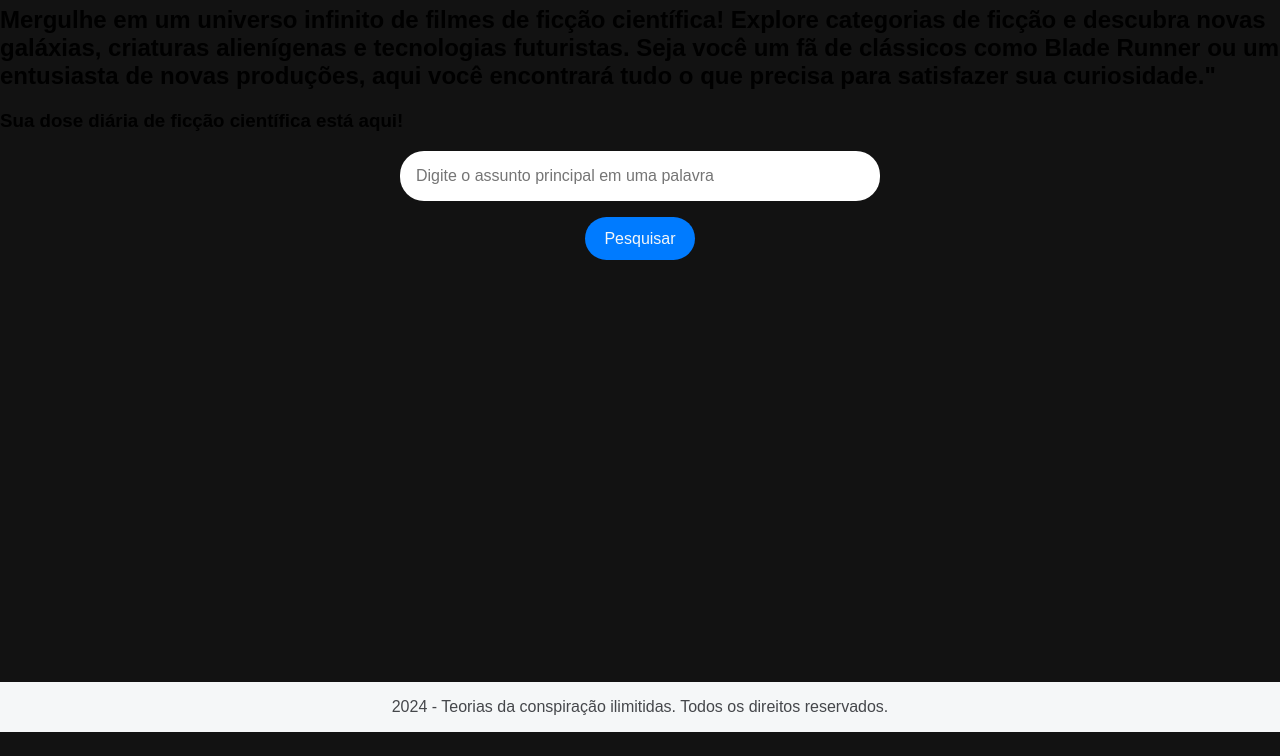
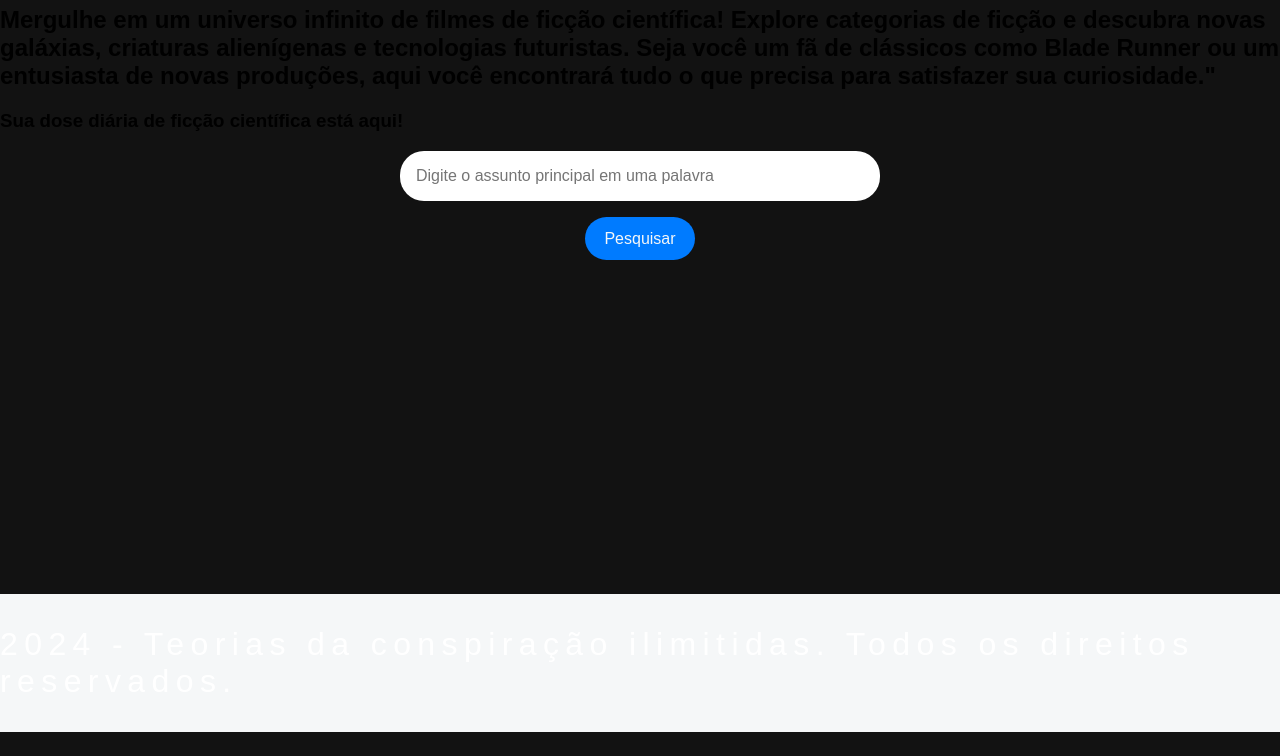
Before and after one commit to rabeloro/ImersaoDevGemini, a plain HTML site: page index.html in a window 1280 px wide. Shown: the part 68-824 px from the top of the page. Drawn offline with Linux system fonts and the light colour scheme; a web font is replaced by a local one.

Commit message:
Add files via upload

```diff
--- a/style.css
+++ b/style.css
@@ -22,6 +22,15 @@ h1 {
     text-align: center; /* Alinha o texto ao centro */
     letter-spacing: 0.4rem; /* Espaçamento entre letras */
 }
+
+/* Estiliza os parágrafos*/
+p{
+    font-size: 2.0rem; /* Tamanho da fonte */
+    color: #FFFFFF ; /* Cor do texto */
+    text-align: left; /* Alinha o texto ao centro */
+    letter-spacing: 0.4rem; /* Espaçamento entre letras */
+}
+
 
 /* Estiliza as seções da página */
 section {
```
